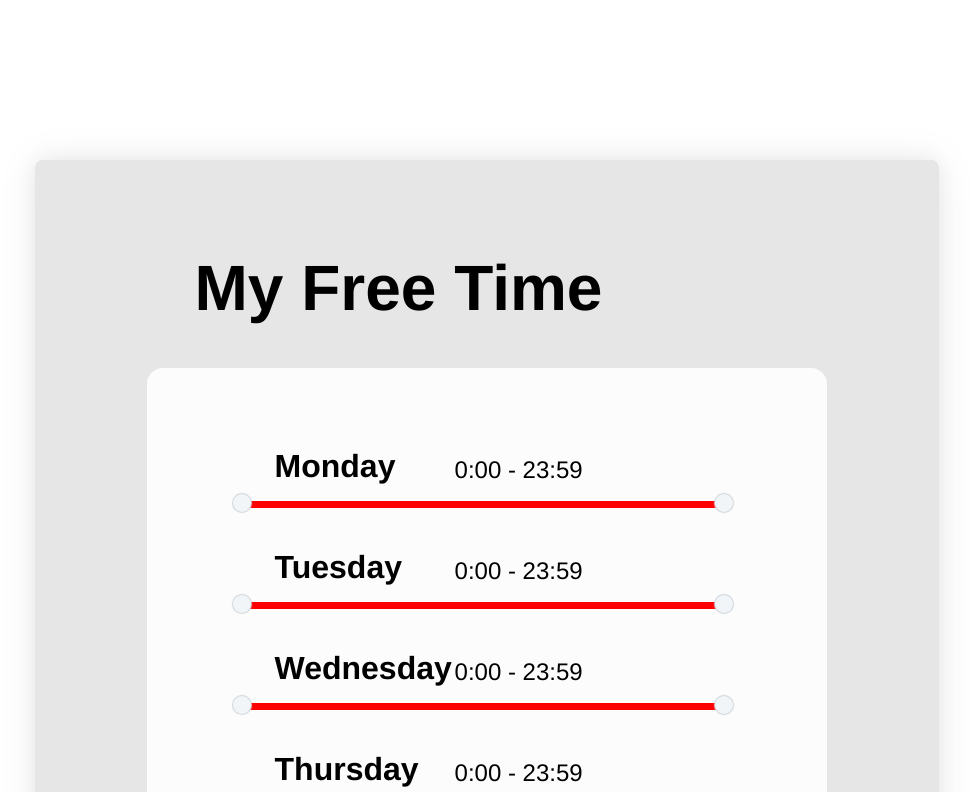
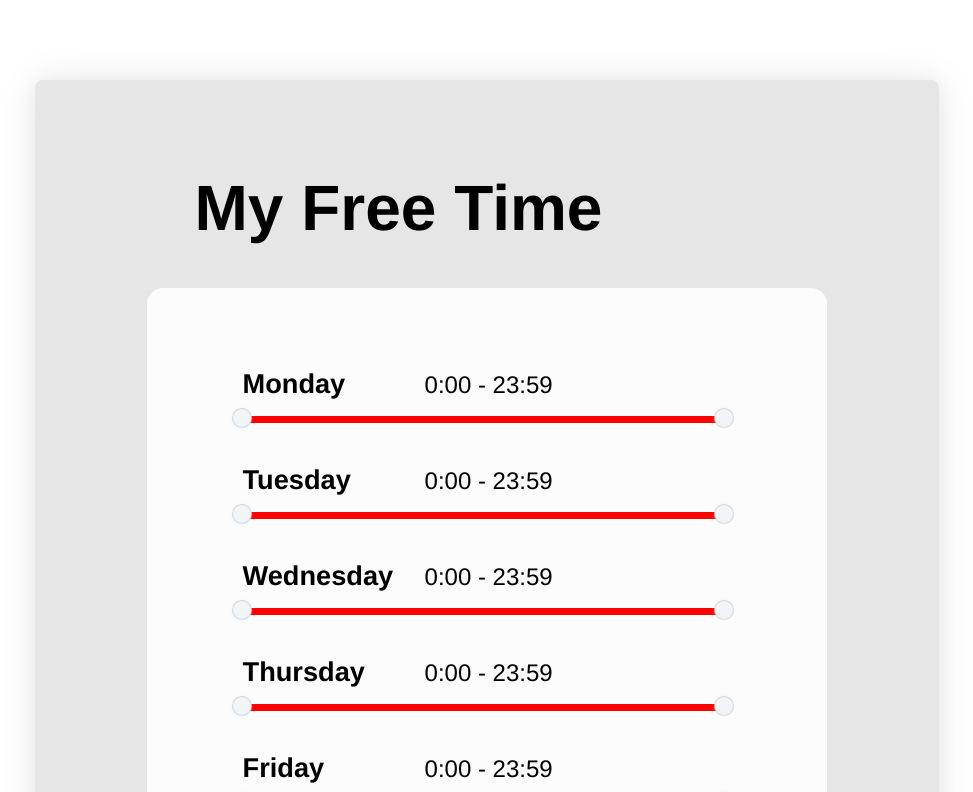
Before and after one commit to maya-salcedo/challenge, a React (Create React App) app: page / in a window 1280 px wide. Shown: the top 792 px of the page, without its empty margins (153-1126 px from the left). Built offline with nearby package versions, Linux system fonts and the light colour scheme.

Commit message:
fixed styling issue

```diff
--- a/src/components/content/index.js
+++ b/src/components/content/index.js
@@ -1,21 +1,9 @@
 import React from 'react';
-import {
-  Base,
-  Button,
-  Container,
-  Day,
-  Frame,
-  Group,
-  Title,
-} from './styles/content';
+import { Button, Container, Day, Frame, Group, Title } from './styles/content';
 
 export default function Content({ children, ...restProps }) {
   return <Container {...restProps}>{children}</Container>;
 }
-
-Content.Base = function ContentBase({ children, ...restProps }) {
-  return <Base {...restProps}>{children}</Base>;
-};
 
 Content.Frame = function ContentFrame({ children, ...restProps }) {
   return <Frame {...restProps}>{children}</Frame>;
--- a/src/components/content/styles/content.js
+++ b/src/components/content/styles/content.js
@@ -1,27 +1,22 @@
 import styled from 'styled-components';
 
 export const Container = styled.div`
-  margin: 0;
-  padding: 0;
-  height: 100vh;
-  width: 100vw;
-`;
-
-export const Base = styled.div`
   box-sizing: content-box;
   background-color: #e6e6e6;
   border-radius: 0.5rem;
   padding: 1rem 3rem 3rem;
   box-shadow: 0 0 20px rgba(0, 0, 0, 0.05), 0 0px 40px rgba(0, 0, 0, 0.08);
   width: min-content;
-  margin: 10rem auto 10rem auto;
+  margin: 5rem auto;
 
   @media (max-width: 1000px) {
     padding: 0.5rem 1rem 1.5rem;
+    margin: 2rem auto;
   }
 
   @media (max-width: 700px) {
-    padding: 0.2rem 0.2rem 1.5rem;
+    padding: 0.1rem 0.1rem 1rem;
+    margin: 0.2rem;
   }
 `;
 
@@ -49,8 +44,8 @@ export const Group = styled.div`
 `;
 
 export const Day = styled.div`
-  padding-left: 2rem;
-  font-size: 2rem;
+  padding-left: 0;
+  font-size: 1.7rem;
   font-weight: bold;
 `;
 
--- a/src/components/rangeSlider/styles/rangeSlider.js
+++ b/src/components/rangeSlider/styles/rangeSlider.js
@@ -98,6 +98,6 @@ export const TimeRange = styled.div`
   color: black;
   font-size: 1.5rem;
   margin-top: -2.9rem;
-  left: 210px;
+  left: 180px;
   padding: 2px;
 `;
--- a/src/containers/content.js
+++ b/src/containers/content.js
@@ -15,7 +15,6 @@ const daysOfWeek = [
 export function ContentContainer() {
   return (
     <Content>
-      <Content.Base>
       <Content.Title>My Free Time</Content.Title>
       <Content.Frame>
         {daysOfWeek.map((day) => {
@@ -34,7 +33,6 @@ export function ContentContainer() {
         })}
         <Content.Button>Save</Content.Button>
       </Content.Frame>
-      </Content.Base>
     </Content>
   );
 }
```
Lines whose indentation alone changed are shown as unchanged.
